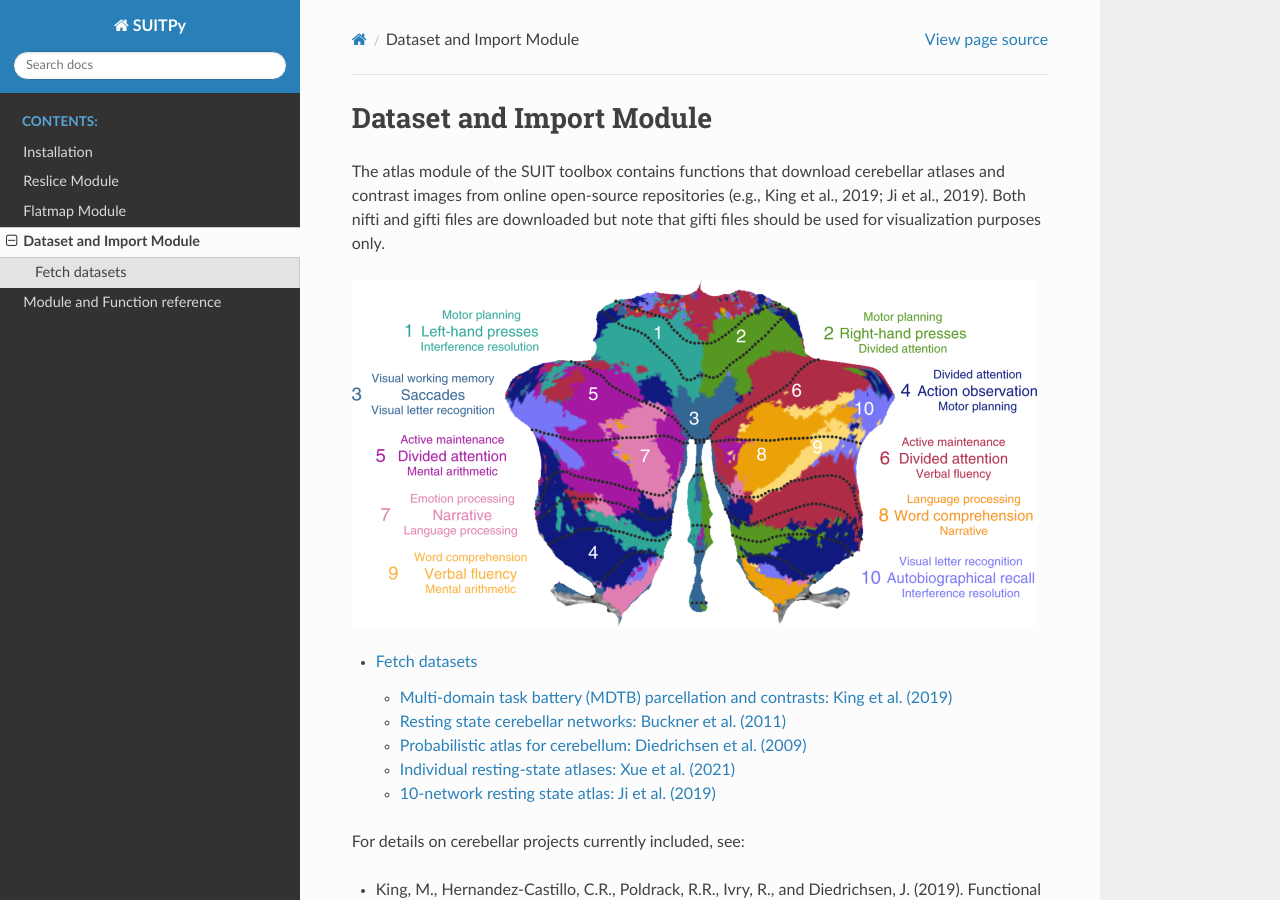
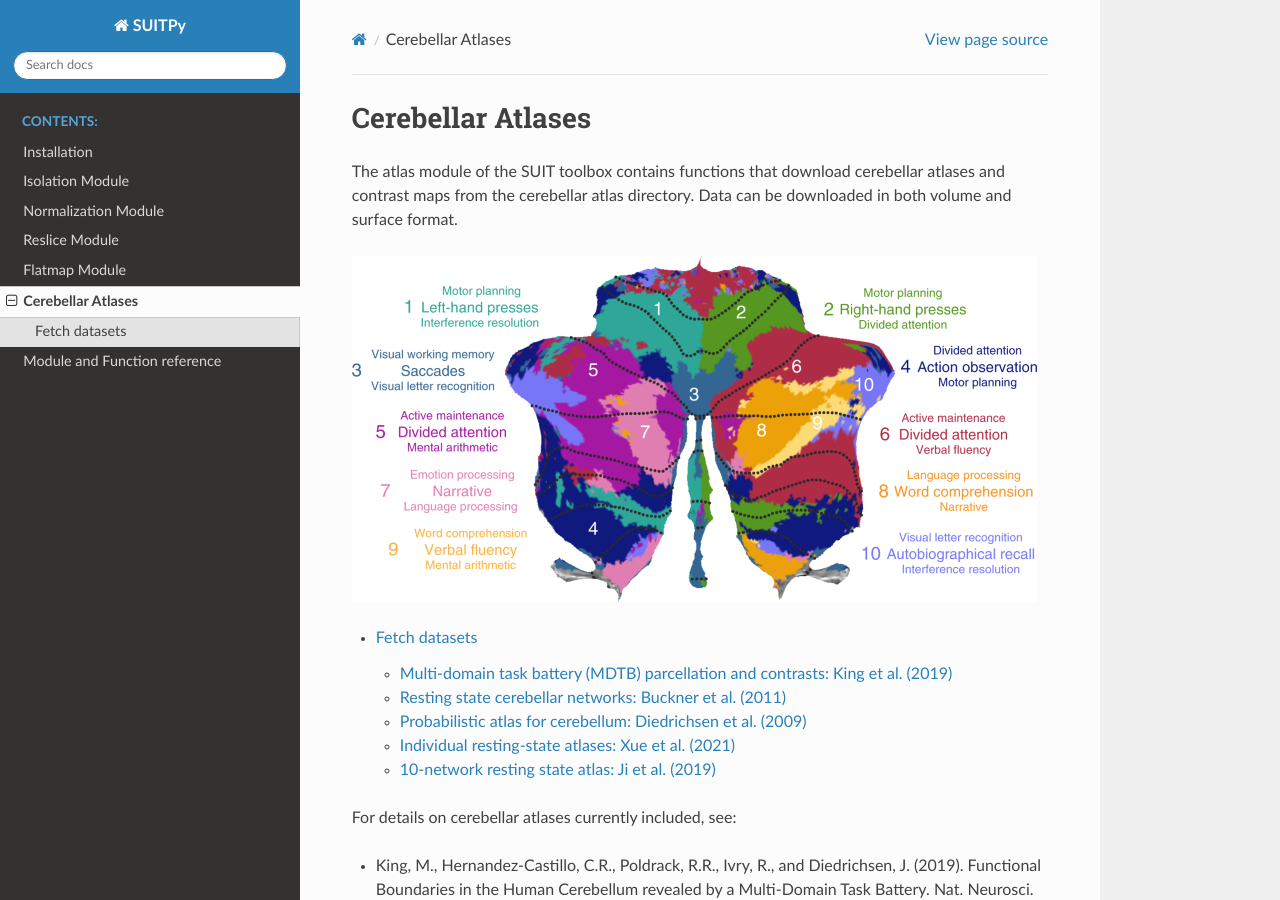
Before and after one commit to DiedrichsenLab/SUITPy, a Sphinx documentation site: the page built from docs/source/atlases.rst, in a window 1280 px wide and 900 px high. Built offline with Sphinx 7.4.7 and the Read the Docs theme 3.1.0, drawn with Linux system fonts in a browser that asks for light colours; pages that are not in the unit, such as notebooks, are missing from menus.

Commit message:
Documentation

```diff
--- a/docs/source/datasets.rst
+++ b/docs/source/atlases.rst
@@ -1,7 +1,7 @@
-Dataset and Import Module
-=========================
+Cerebellar Atlases
+==================
 
-The atlas module of the SUIT toolbox contains functions that download cerebellar atlases and contrast images from online open-source repositories (e.g., King et al., 2019; Ji et al., 2019). Both nifti and gifti files are downloaded but note that gifti files should be used for visualization purposes only.
+The atlas module of the SUIT toolbox contains functions that download cerebellar atlases and contrast maps from the cerebellar atlas directory. Data can be downloaded in both volume and surface format.
 
 .. image:: functional_atlas.png
 
@@ -10,7 +10,10 @@ The atlas module of the SUIT toolbox contains functions that download cerebellar
 
    notebooks/datasets_example
 
-For details on cerebellar projects currently included, see:
+For details on cerebellar atlases currently included, see:
+
+
+
 
 * King, M., Hernandez-Castillo, C.R., Poldrack, R.R., Ivry, R., and Diedrichsen, J. (2019). Functional Boundaries in the Human Cerebellum revealed by a Multi-Domain Task Battery. Nat. Neurosci.
 * Buckner, R. L., Krienen, F. M., Castellanos, A., Diaz, J. C. & Yeo, B. T. (2011). The organization of the human cerebellum estimated by intrinsic functional connectivity. J Neurophysiol 106, 2322–2345
--- /dev/null
+++ b/docs/source/isolate.rst
@@ -0,0 +1,4 @@
+Isolation Module
+================
+
+The isolation module of the SUIT toolbox uses a pre-trained convolutional neural network to isolate the cerebellum and brainstem from the rest of the head. The network was trained on manually labelled anatomical images from a wide range of studies, scanners and acquisition protocols. The network is based on the U-Net architecture and implemented using the Pytorch package. The network was developed bt Yao Li with supervision from Carlos Hernandez-Castillo and Jörn Diedrichsen.
--- /dev/null
+++ b/docs/source/normalize.rst
@@ -0,0 +1,4 @@
+Normalization Module
+====================
+
+The normalization module of the SUIT toolbox calculates a deformation field that maps the cerebellum of an individual subject to the SUIT template, using the mask generated by the isolation module. The Pysthon-version uses the ANTSPy package to perform the normalization. The deformation field can then be used to reslice functional and anatomical data into SUIT space.
```
Also changed, not shown: docs/source/index.rst (+8 -1 lines).
